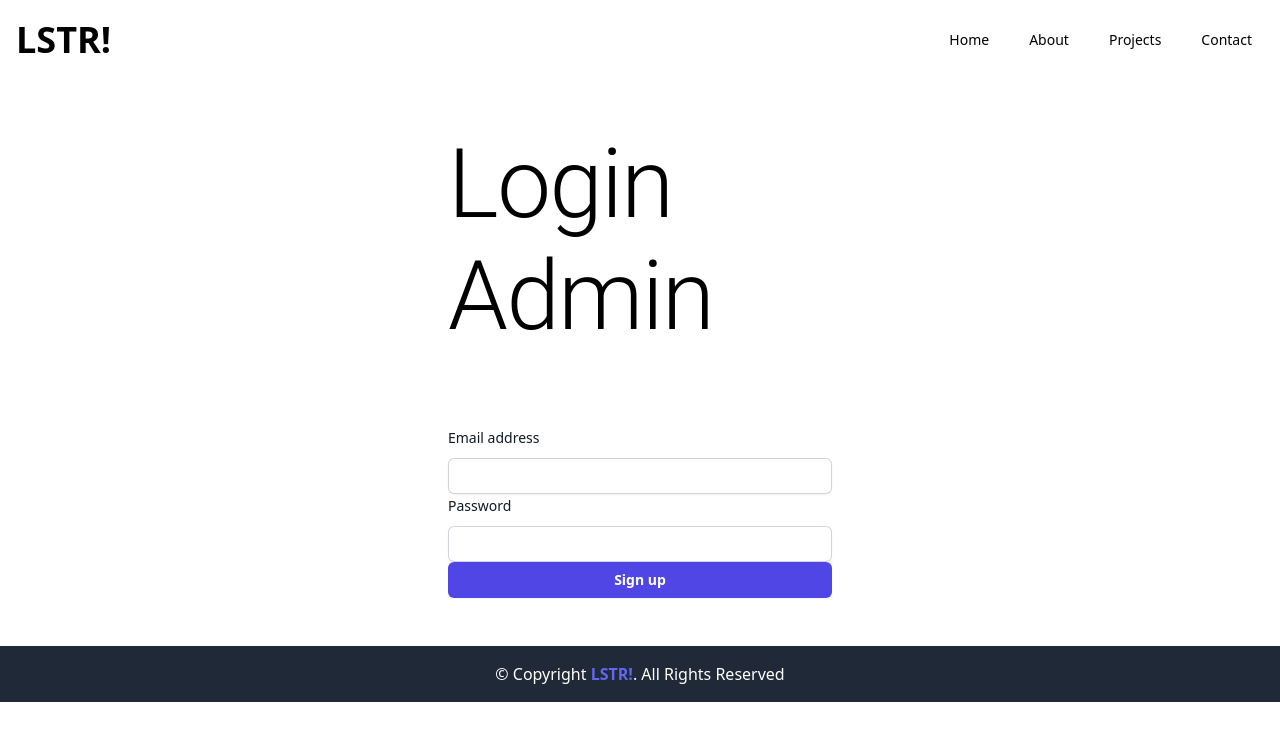
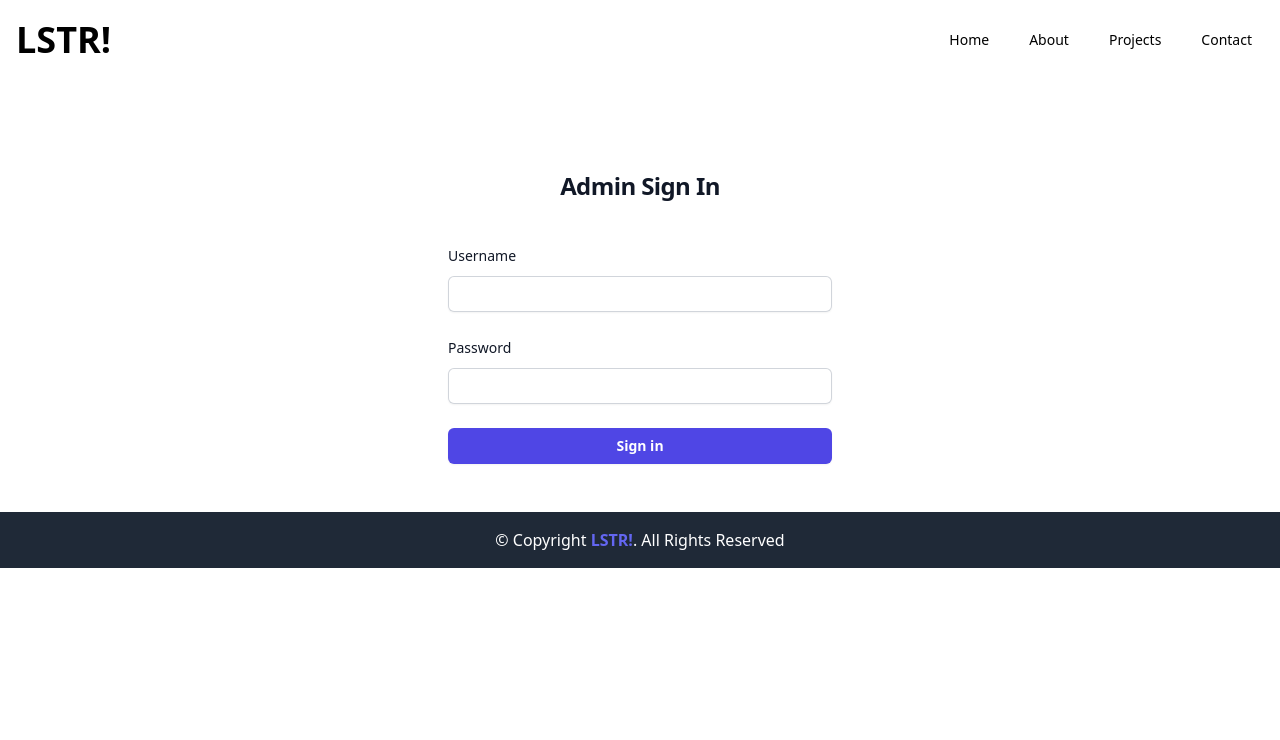
Before and after one commit to desyasarbini/Group_B_Project_FE, a Next.js app: page /admin in a window 1280 px wide. Shown: the top 740 px of the page. Built offline with nearby package versions, Linux system fonts and the light colour scheme.

Commit message:
Add project by id page

```diff
--- a/src/components/CardList/index.tsx
+++ b/src/components/CardList/index.tsx
@@ -1,17 +1,32 @@
 import { Card, CardItem } from "@/components";
+import { AppContext } from "@/providers/AppProvider";
 import { Grid } from "@mui/material";
+import { useRouter } from "next/router";
+import { useContext } from "react";
 
 interface Props {
   filteredProjects: any[];
 }
 
 const CardList = ({ filteredProjects }: Props) => {
+  const navigate = useRouter();
+
+  const handleClickedProject = (id: string) => {
+    navigate.push(`/projects/${id}`);
+  };
+
   return (
     <Card className="mx-auto container flex py-10 md:mx-200">
       <Grid container className="gap-5 justify-center">
-        {filteredProjects.map((projects, id) => {
+        {filteredProjects.map((projects, listId) => {
+          const { id } = projects;
           return (
-            <div id={String(id)}>
+            <div
+              id={String(listId)}
+              onClick={() => {
+                handleClickedProject(id);
+              }}
+            >
               <CardItem project={projects} />
             </div>
           );
--- /dev/null
+++ b/src/components/DonateForm/index.tsx
@@ -0,0 +1,23 @@
+import { Card, Input } from "@/components";
+import { Button, Typography } from "@mui/material";
+import { Send } from "@mui/icons-material";
+
+const DonateForm = () => {
+  return (
+    <Card className="relative py-8 ">
+      <Typography gutterBottom variant="h5" component="div">
+        Mari ikut berpartisipasi!
+      </Typography>
+      <Input handleChange={undefined} value="" name="Email" type="text" />
+      <Input handleChange={undefined} value="" name="No HP" type="text" />
+      <Input handleChange={undefined} value="" name="Jumlah Donasi" type={""} />
+      <Card className="">
+        <Button variant="contained" endIcon={<Send />}>
+          DONATE
+        </Button>
+      </Card>
+    </Card>
+  );
+};
+
+export default DonateForm;
--- a/src/components/index.ts
+++ b/src/components/index.ts
@@ -11,3 +11,4 @@ export { default as SearchField } from "./SearchField";
 export { default as TargetRecap } from "./TargetRecap";
 export { default as Input } from "./Input";
 export { default as Button } from "./Button";
+export { default as DonateForm } from "./DonateForm";
--- a/src/lib/ProjectApi.ts
+++ b/src/lib/ProjectApi.ts
@@ -3,7 +3,7 @@ export const PROJECT_API = `${API_BASE}project/`;
 export const PROJECT_API_DETAIL = `${PROJECT_API}id/`;
 
 export interface Project {
-  id: number;
+  id: string;
   project_name: string;
   project_image: string;
   description: string;
@@ -30,16 +30,17 @@ export const getProjectList = async (): Promise<Project[]> => {
 };
 
 export const getProjectDetails = async (
-  projectName: string
+  projectId: string | string[] | undefined
 ): Promise<Project | null> => {
   try {
-    const response = await fetch(`${API_BASE}project/${projectName}`);
+    const response = await fetch(`${API_BASE}project/${projectId}`);
 
     if (!response.ok) {
       throw new Error("Failed to fetch Project details");
     }
 
     const data = await response.json();
+
     return {
       id: data.id,
       project_name: data.project_name,
--- a/src/pages/admin/index.tsx
+++ b/src/pages/admin/index.tsx
@@ -1,134 +1,107 @@
-import * as yup from "yup";
+import * as Yup from "yup";
+import axios from "axios";
 import { useFormik } from "formik";
 import { Navigate } from "react-router-dom";
-import { Typography } from "@mui/material";
+import { API_BASE } from "@/lib/ProjectApi";
+import { useContext } from "react";
+import { AppContext } from "@/providers/AppProvider";
 
-const Login = () => {
-  const token = localStorage.getItem("token");
+const LoginPage = () => {
+  const { admin, setAdmin } = useContext(AppContext);
 
-  const submitSignIn = async (user: { email: any; password: any }) => {
-    // try {
-    // const response = await fetch(
-    //   "https://mock-api.arikmpt.com/api/user/login",
-    //   {
-    //     method: "POST",
-    //     headers: {
-    //       "Content-Type": "application/json",
-    //     },
-    //     body: JSON.stringify({
-    //       email: user.email,
-    //       password: user.password,
-    //     }),
-    //   }
-    // );
-    // const data = await response.json();
-    //   console.log(data);
-    //   if (data?.data.token) {
-    //     localStorage.setItem("token", data.data.token);
-    //   }
-    // } catch (err) {
-    //   alert("Email dan Passwor tidak sesuai.");
-    // }
-  };
-
-  const formMik = useFormik({
+  const formik = useFormik({
     initialValues: {
-      email: "",
+      username: "",
       password: "",
     },
-    onSubmit: (values, { resetForm }) => {
-      console.log(values);
-      submitSignIn(values);
-      resetForm();
-      alert("Gass daftarkan kategorimu");
+    validationSchema: Yup.object({
+      username: Yup.string().required("Required"),
+      password: Yup.string().required("Required"),
+    }),
+    onSubmit: async (values, { setSubmitting, setErrors }) => {
+      try {
+        const response = await axios.post(`${API_BASE}admin/login`, {
+          username: values.username,
+          password: values.password,
+        });
+        console.log(response.data);
+        const token = response.data.data.access_token;
+        localStorage.setItem("token", token);
+
+        // Redirect to another page upon successful login
+        // You can use Next.js router for this
+        // router.push('/dashboard');
+      } catch (error) {
+        setErrors({ password: "Invalid username or password" });
+      }
+      setSubmitting(false);
     },
-    validationSchema: yup.object({
-      email: yup
-        .string()
-        .min(8, "Masukan minimal 8 karakter")
-        .matches(
-          /^[a-zA-Z0-9._%+-]+@[a-zA-Z0-9.-]+\.[a-zA-Z]{2,}$/,
-          "Email memiliki format xxxx@xxx.xxx"
-        )
-        .required("Please fill the username"),
-      password: yup
-        .string()
-        .matches(
-          /^(?=.*[a-z])(?=.*[A-Z])(?=.*\d)(?=.*[@$!%*?&])[A-Za-z\d@$!%*?&]{10,}$/,
-          "Password combination must be at least 10 characters, include at least one lowercase letter, one uppercase letter, one number, and one special character"
-        )
-        .required("Please fill the passord"),
-    }),
   });
 
-  const { errors, values, handleChange, handleSubmit } = formMik;
-  const { email, password } = values;
-  if (!token) {
   return (
     <div className="flex min-h-full flex-col justify-center px-6 py-12 lg:px-8">
       <div className="sm:mx-auto sm:w-full sm:max-w-sm">
-          <Typography gutterBottom variant="h1" component="div">
-            Login Admin
-          </Typography>
+        <h2 className="mt-10 text-center text-2xl font-bold leading-9 tracking-tight text-gray-900">
+          Admin Sign In
+        </h2>
       </div>
+
       <div className="mt-10 sm:mx-auto sm:w-full sm:max-w-sm">
-          <form
-            onSubmit={handleSubmit}
-            className="space-y-6"
-            action="#"
-            method="POST"
+        <form className="space-y-6" onSubmit={formik.handleSubmit}>
+          <div>
+            <label
+              htmlFor="username"
+              className="block text-sm font-medium leading-6 text-gray-900"
             >
-            <div>
-              <label className="block text-sm font-medium leading-6 text-gray-900">
-                Email address
+              Username
             </label>
             <div className="mt-2">
               <input
-                  value={email}
-                  name="email"
-                  type="email"
-                  onChange={handleChange("email")}
-                  required
                 className="block w-full rounded-md border-0 py-1.5 text-gray-900 shadow-sm ring-1 ring-inset ring-gray-300 placeholder:text-gray-400 focus:ring-2 focus:ring-inset focus:ring-indigo-600 sm:text-sm sm:leading-6"
+                id="username"
+                type="text"
+                {...formik.getFieldProps("username")}
               />
             </div>
+            {formik.touched.username && formik.errors.username ? (
+              <div>{formik.errors.username}</div>
+            ) : null}
+          </div>
 
-              {errors.email && (
-                <Typography gutterBottom variant="body2" component="div">
-                  {errors.email}
-                </Typography>
-              )}
-              <label className="block text-sm font-medium leading-6 text-gray-900">
+          <div>
+            <label
+              htmlFor="password"
+              className="block text-sm font-medium leading-6 text-gray-900"
+            >
               Password
             </label>
             <div className="mt-2">
               <input
-                  value={password}
-                  name="password"
+                className="block w-full rounded-md border-0 py-1.5 text-gray-900 shadow-sm ring-1 ring-inset ring-gray-300 placeholder:text-gray-400 focus:ring-2 focus:ring-inset focus:ring-indigo-600 sm:text-sm sm:leading-6"
+                id="password"
                 type="password"
-                  onChange={handleChange("password")}
-                  required
-                  className="block w-full rounded-md border-0 py-1.5 text-gray-900 shadow-sm ring-1 ring-inset ring-gray-300 placeholder:text-gray-400 focus:ring-2 focus:ring-inset focus:ring-indigo-600 sm:text-sm sm:leading-6"
+                {...formik.getFieldProps("password")}
               />
             </div>
-              {errors.password && (
-                <Typography gutterBottom variant="body2" component="div">
-                  {errors.password}
-                </Typography>
-              )}
+            {formik.touched.password && formik.errors.password ? (
+              <div>{formik.errors.password}</div>
+            ) : null}
+          </div>
+
+          <div>
             <button
               type="submit"
+              disabled={formik.isSubmitting}
               className="flex w-full justify-center rounded-md bg-indigo-600 px-3 py-1.5 text-sm font-semibold leading-6 text-white shadow-sm hover:bg-indigo-500 focus-visible:outline focus-visible:outline-2 focus-visible:outline-offset-2 focus-visible:outline-indigo-600"
             >
-                Sign up
+              Sign in
             </button>
           </div>
         </form>
       </div>
     </div>
   );
-  }
   return <Navigate to="/" />;
 };
 
-export default Login;
+export default LoginPage;
--- a/src/pages/projects/index.tsx
+++ b/src/pages/projects/index.tsx
@@ -22,18 +22,12 @@ const ProjectsPage = () => {
   }, []);
 
   useEffect(() => {
-    const newFilteredProjects = projects.filter((project) => {
+    const newFilteredProjects = projects?.filter((project) => {
       return project.project_name.toLocaleLowerCase().includes(searchField);
     });
 
     setFilteredProjects(newFilteredProjects);
   }, [projects, searchField]);
-
-  useEffect(() => {
-    const getDetailProject = async () => {
-      const response = await fetch("");
-    };
-  }, []);
 
   return (
     <Card className="">
--- a/src/providers/AppProvider.tsx
+++ b/src/providers/AppProvider.tsx
@@ -12,18 +12,25 @@ interface Props {
 interface Context {
   admin?: Admin;
   setAdmin?: React.Dispatch<React.SetStateAction<Admin | undefined>>;
+  selectedProjectID?: string;
+  setSelectedProjectID?: React.Dispatch<
+    React.SetStateAction<string | undefined>
+  >;
 }
 
 const defaultValue: Context = {
   admin: undefined,
   setAdmin: undefined,
+  selectedProjectID: undefined,
+  setSelectedProjectID: undefined,
 };
 
 export const AppContext = createContext(defaultValue);
 
 const AppProvider = ({ children }: Props) => {
   const [admin, setAdmin] = useState<Admin>();
-  const value = { admin, setAdmin };
+  const [selectedProjectID, setSelectedProjectID] = useState<string>();
+  const value = { admin, setAdmin, selectedProjectID, setSelectedProjectID };
 
   return <AppContext.Provider value={value}>{children}</AppContext.Provider>;
 };
```
Also changed, not shown: src/pages/projects/[id].tsx (+26 -22 lines). Lines whose indentation alone changed are shown as unchanged.
